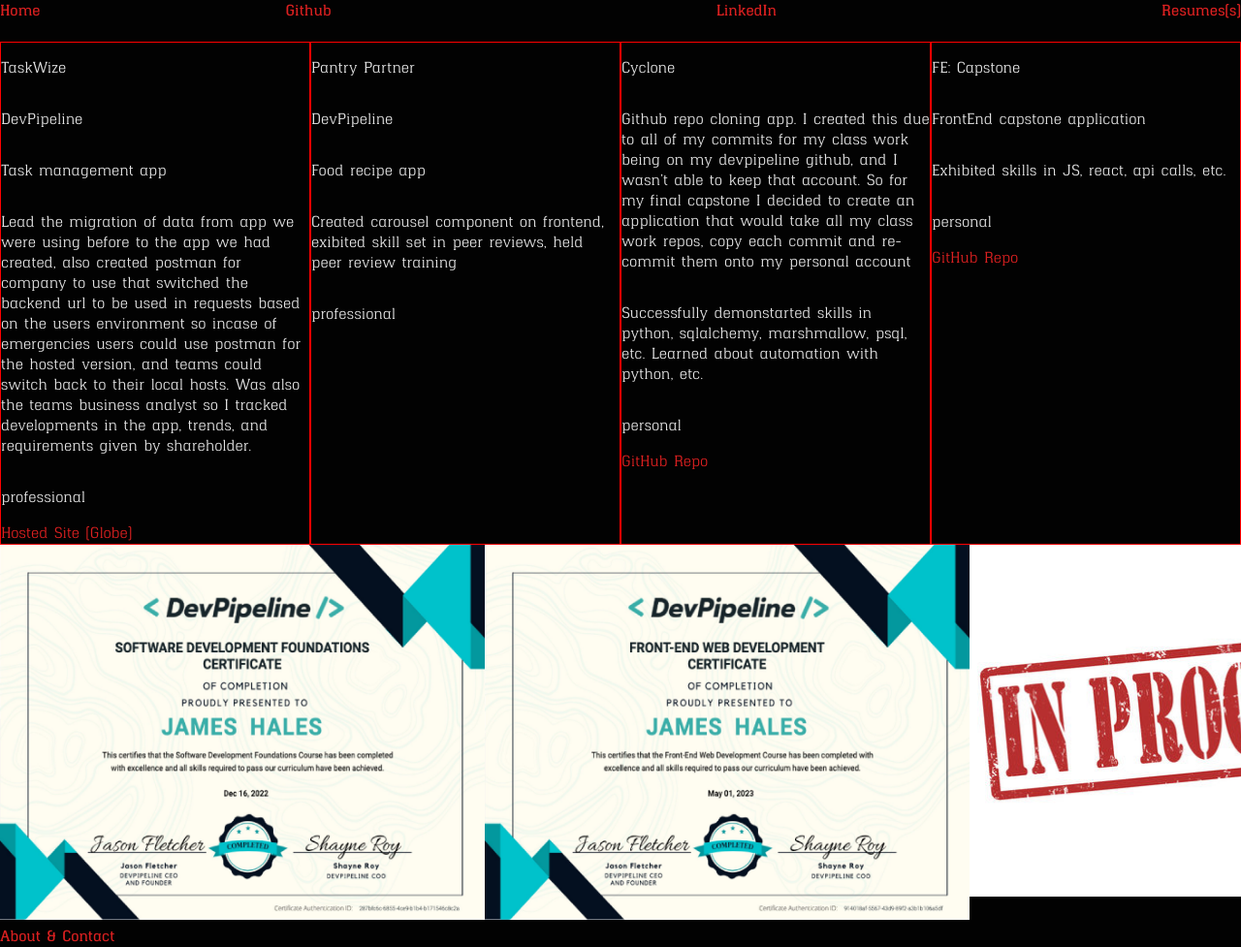
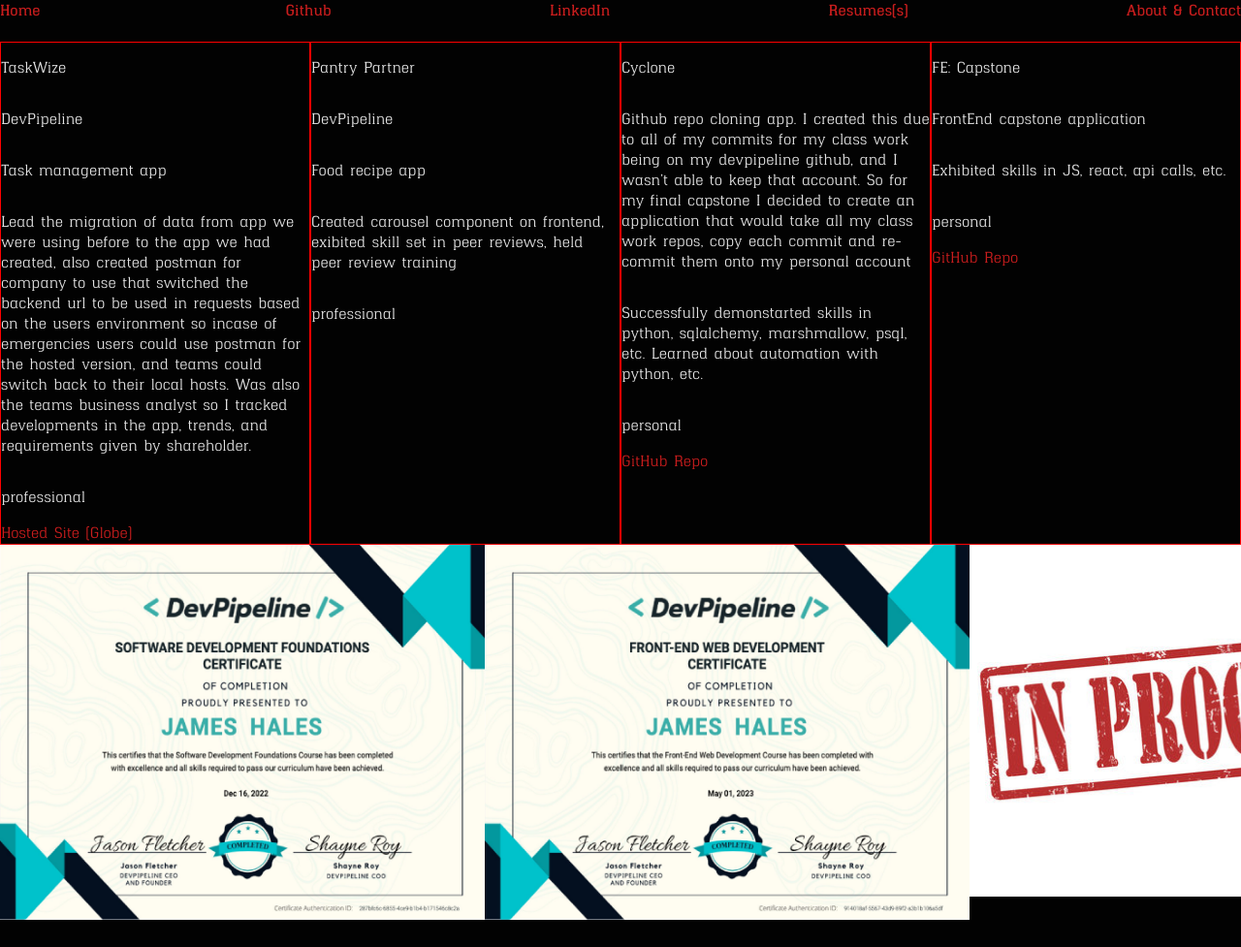
Before and after one commit to Jamesh431/Jamesh431.github.io, a React (Create React App) app: page /home in a window 1280 px wide. Shown: the top 977 px of the page at 97% size. After the commit the page ends 955 px from the top, so only its background shows below. Built offline with nearby package versions, Linux system fonts and the light colour scheme.

Commit message:
about route is in header, removed footer

```diff
--- a/src/components/navigation/Footer.jsx
+++ /dev/null
@@ -1,11 +0,0 @@
-import { NavLink } from "react-router-dom/cjs/react-router-dom.min";
-
-export default function Footer() {
-  return (
-    <div className="footer">
-      <NavLink className="footer-link-wrapper about" to="/about">
-        About & Contact
-      </NavLink>
-    </div>
-  );
-}
--- a/src/components/navigation/Navbar.jsx
+++ b/src/components/navigation/Navbar.jsx
@@ -47,17 +47,19 @@
             </a>
           </div>
 
-          <div
-            className="header-option-wrapper resumes"
-            // onMouseEnter={() => setShowDownloadOptions(true)}
-            // onMouseLeave={() => setShowDownloadOptions(false)}
-          >
+          <div className="header-option-wrapper resumes">
             <a
               id="show-resumes-button"
               onClick={() => setShowDownloadOptions(true)}
             >
               Resumes(s)
             </a>
+          </div>
+
+          <div className="header-option-wrapper about">
+            <NavLink className="nav-link-wrapper" to="/about">
+              About & Contact
+            </NavLink>
           </div>
         </div>
       </div>
--- a/src/components/routing/DefaultContainer.jsx
+++ b/src/components/routing/DefaultContainer.jsx
@@ -1,7 +1,6 @@
 import { BrowserRouter as Router, Switch, Route } from "react-router-dom";
 
 import Navbar from "../navigation/Navbar";
-import Footer from "../navigation/Footer";
 import LandingPage from "../pages/LandingPage";
 import Github from "../pages/Github";
 import About from "../pages/About";
@@ -19,8 +18,6 @@
         <Route path="/github" component={Github} />
         <Route path="/about" component={About} />
       </Switch>
-
-      <Footer />
     </Router>
   );
 }
--- a/src/styles/app.scss
+++ b/src/styles/app.scss
@@ -2,7 +2,6 @@
 @import "./common/variables.scss";
 @import "./common/common.scss";
 
-@import "./navigation/footer.scss";
 @import "./navigation/navbar.scss";
 
 @import "./pages/landingpage.scss";
--- a/src/styles/common/variables.scss
+++ b/src/styles/common/variables.scss
@@ -8,6 +8,6 @@
   src: url("../../fonts/hapna_slab_serif_demibold.ttf");
 }
 
-$anchor-color: #d92020;
+$anchor-color: #d92020ea;
 $primary-text-color: #e2e2e2;
 $background-color: #020202;
--- a/src/styles/navigation/footer.scss
+++ /dev/null
@@ -1,3 +0,0 @@
-.footer {
-  font-family: "Hapna Slab DemiBold";
-}
```
